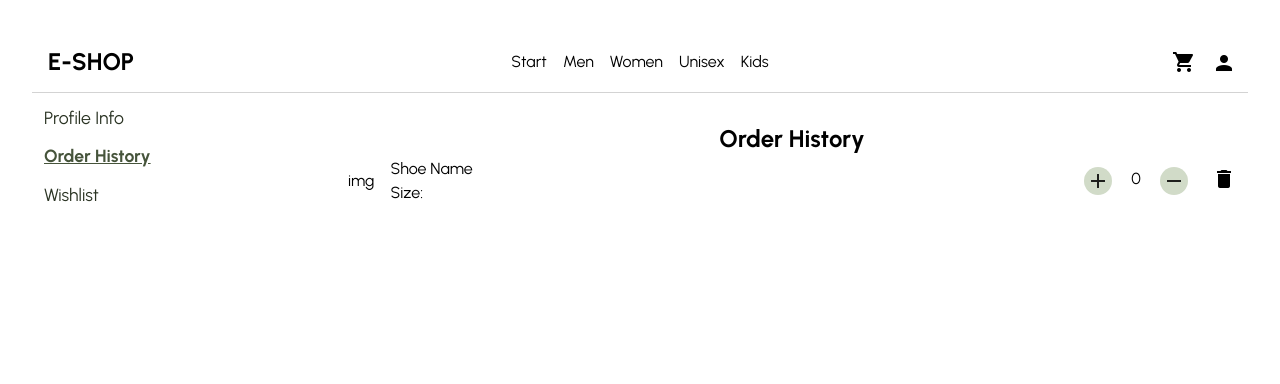
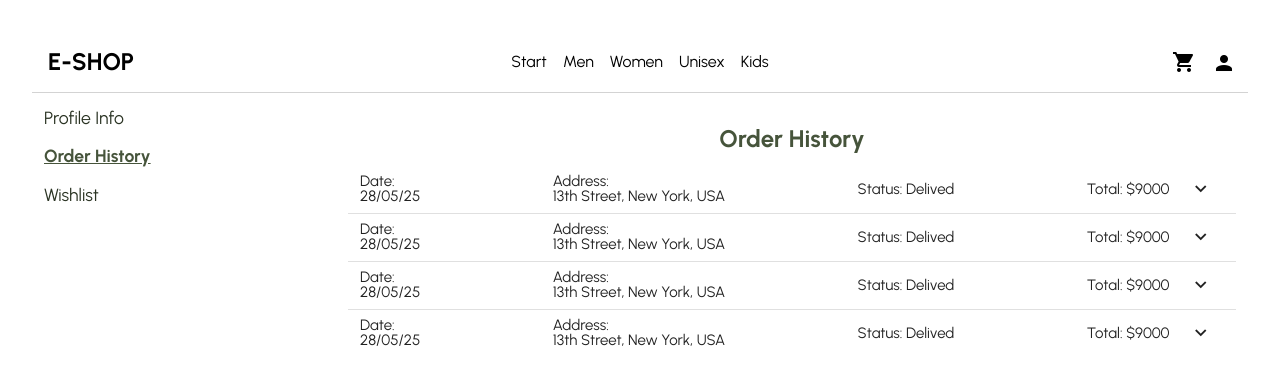
Before and after one commit to Makita7/shoe-e-shop-0.2, a Vue app: page /profile/orderHistory in a window 1280 px wide. Shown: the top 384 px of the page. Built offline with nearby package versions, Linux system fonts and the light colour scheme.

Commit message:
profile page components

```diff
--- a/src/components/NavbarComp.vue
+++ b/src/components/NavbarComp.vue
@@ -8,7 +8,12 @@ defineComponent({
 
 const cartDialog = ref(false);
 
-const toggleCart = () => cartDialog.value = !cartDialog.value;
+const toggleCart = () => {
+  cartDialog.value = !cartDialog.value;
+  closeHover.value = false;
+};
+
+const closeHover = ref(false);
 
 </script>
 
@@ -27,13 +32,32 @@ const toggleCart = () => cartDialog.value = !cartDialog.value;
     <v-col class="d-flex justify-end">
       <v-icon @click="toggleCart" class="icon ml-4">mdi-cart</v-icon>
       <div v-if="cartDialog" class="overlay">
-        <v-card class="dialogCard" width="30rem">
+        <v-card class="dialogCard" width="30rem" elevation="0">
           <v-card-title class="d-flex justify-space-between">
             Cart:
-            <p v-if="closeHover" class="mb-0">Close</p>
-            <v-icon @click="toggleCart" class="icon" style="font-size: 1.5rem;">mdi-close</v-icon>
+            <div class="d-flex align-center">
+              <p v-if="closeHover" class="mb-0" :class="{ hoverStyle: closeHover }">Close</p>
+              <v-icon @click="toggleCart" @mouseover="closeHover = true" @mouseout="closeHover = false" class="icon"
+                style="font-size: 1.5rem;">mdi-close</v-icon>
+            </div>
           </v-card-title>
-          <v-card-text>fdfdf</v-card-text>
+          <v-card-text>
+            <div class="d-flex align-center justify-space-between mt-2">
+              <div class="d-flex align-center">
+                <p>img</p>
+                <div class="ml-4">
+                  <p>Shoe Name</p>
+                  <p>Size:</p>
+                </div>
+              </div>
+              <div class="d-flex align-center">
+                <v-btn icon="mdi-plus" variant="flat" density="compact" color="var(--light-green)" class="mx-2" />
+                <p class="amount">0</p>
+                <v-btn icon="mdi-minus" variant="flat" density="compact" color="var(--light-green)" class="mx-2" />
+                <v-icon class="icon ml-4">mdi-delete</v-icon>
+              </div>
+            </div>
+          </v-card-text>
         </v-card>
       </div>
 
@@ -94,4 +118,14 @@ header {
   right: 10%;
   background-color: white;
 }
+
+.amount {
+  width: 2rem;
+  text-align: center;
+}
+
+.hoverStyle {
+  color: gray;
+  font-size: 0.9rem;
+}
 </style>
--- a/src/components/profileComponents/OrderHistoryComp.vue
+++ b/src/components/profileComponents/OrderHistoryComp.vue
@@ -10,22 +10,33 @@ defineComponent({
 <template>
   <!-- TODO: hacer que este item de order history sea uno solo y reautilizarlo en el cart y uitar en esta version el poder agregar o quitar elementos xq solo deberia mostrar cuantos ya se habian comprado en el pasado -->
   <div class="">
-    <h3 class="text-center">Order History</h3>
-    <div class="d-flex align-center justify-space-between">
-      <div class="d-flex align-center">
-        <p>img</p>
-        <div class="ml-4">
-          <p>Shoe Name</p>
-          <p>Size:</p>
-        </div>
-      </div>
-      <div class="d-flex">
-        <v-btn icon="mdi-plus" variant="flat" density="compact" color="var(--light-green)" class="mx-2" />
-        <p class="amount">0</p>
-        <v-btn icon="mdi-minus" variant="flat" density="compact" color="var(--light-green)" class="mx-2" />
-        <v-icon class="icon ml-4">mdi-delete</v-icon>
-      </div>
-    </div>
+    <h3 class="text-center mb-2" style="color: var(--mid-green);">Order History</h3>
+
+    <v-expansion-panels elevation="0" rounded="lg">
+      <v-expansion-panel v-for="i in 4" :key="i">
+        <v-expansion-panel-title>
+          <v-row class="d-flex justify-space-between pr-8 align-center">
+            <div>
+              <p>Date:</p>
+              <p>28/05/25</p>
+            </div>
+            <div>
+              <p>Address:</p>
+              <p>13th Street, New York, USA</p>
+            </div>
+            <p>Status: Delived</p>
+            <p>Total: $9000</p>
+          </v-row>
+        </v-expansion-panel-title>
+        <v-expansion-panel-text style="background-color: #f5f9f1;">
+          <v-row class="align-center justify-space-between py-2 px-4">
+            <p>img</p>
+            <p>Shoe Name</p>
+            <p>Size:</p>
+          </v-row>
+        </v-expansion-panel-text>
+      </v-expansion-panel>
+    </v-expansion-panels>
   </div>
 </template>
 
--- a/src/components/profileComponents/ProfileInfoComp.vue
+++ b/src/components/profileComponents/ProfileInfoComp.vue
@@ -8,7 +8,7 @@ defineComponent({
 </script>
 
 <template>
-  <div class="d-flex flex-wrap">
-    ProfileInfoComp
+  <div class="">
+    <h3 class="text-center mb-2" style="color: var(--mid-green);">Profile Information</h3>
   </div>
 </template>
--- a/src/components/profileComponents/WishlistComp.vue
+++ b/src/components/profileComponents/WishlistComp.vue
@@ -8,7 +8,7 @@ defineComponent({
 </script>
 
 <template>
-  <div class="d-flex flex-wrap">
-    WishlistComp
+  <div class="">
+    <h3 class="text-center mb-2" style="color: var(--mid-green);">Wishlist</h3>
   </div>
 </template>
--- a/src/pages/ProfilePage.vue
+++ b/src/pages/ProfilePage.vue
@@ -17,7 +17,9 @@ defineComponent({
     </v-col>
 
     <v-col>
-      <RouterView class="mt-4" />
+      <Transition name="fade">
+        <RouterView class="mt-4" />
+      </Transition>
     </v-col>
   </div>
 </template>
```
Also changed, not shown: 1 other file (tests, documents, lock files or other folders).
